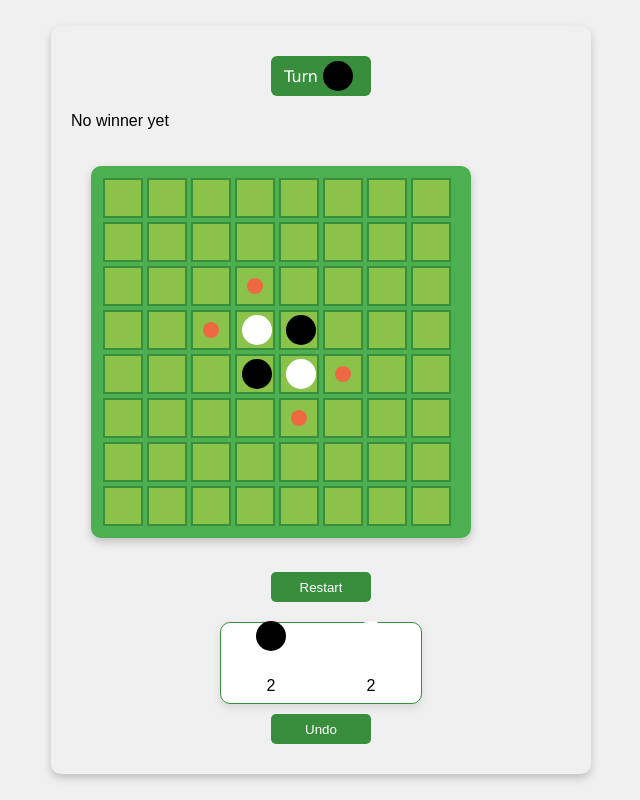
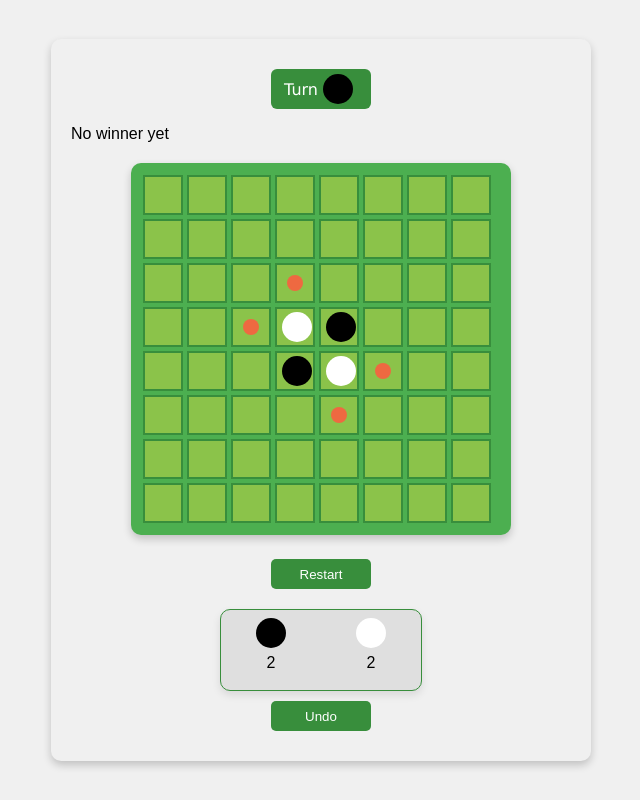
Before and after one commit to NickolasKemp/reversi-game, a React app: page / in a window 1280 px wide. Shown: the whole page, without its empty margins (319-959 px from the left). Built offline with nearby package versions, Linux system fonts and the light colour scheme.

Commit message:
fix: styles

```diff
--- a/src/index.css
+++ b/src/index.css
@@ -55,8 +55,8 @@ body {
 
 .board {
     width: 360px;
-    margin: 20px;
-    display: inline-block;
+    margin: 20px auto;
+    display: block;
     background-color: #4caf50;
     border-radius: 10px;
     padding: 10px;
@@ -93,7 +93,7 @@ body {
     display: flex;
     justify-content: space-around;
     align-items: center;
-    background-color: #ffffff;
+    background-color: #dfdfdf;
     border-radius: 10px;
     box-shadow: 0 4px 8px rgba(0, 0, 0, 0.1);
 }
@@ -107,7 +107,7 @@ body {
 
 .scores > .black-score svg,
 .scores > .white-score svg {
-    margin-bottom: 5px;
+    margin-bottom: -15px;
 }
 
 #undo,
```
